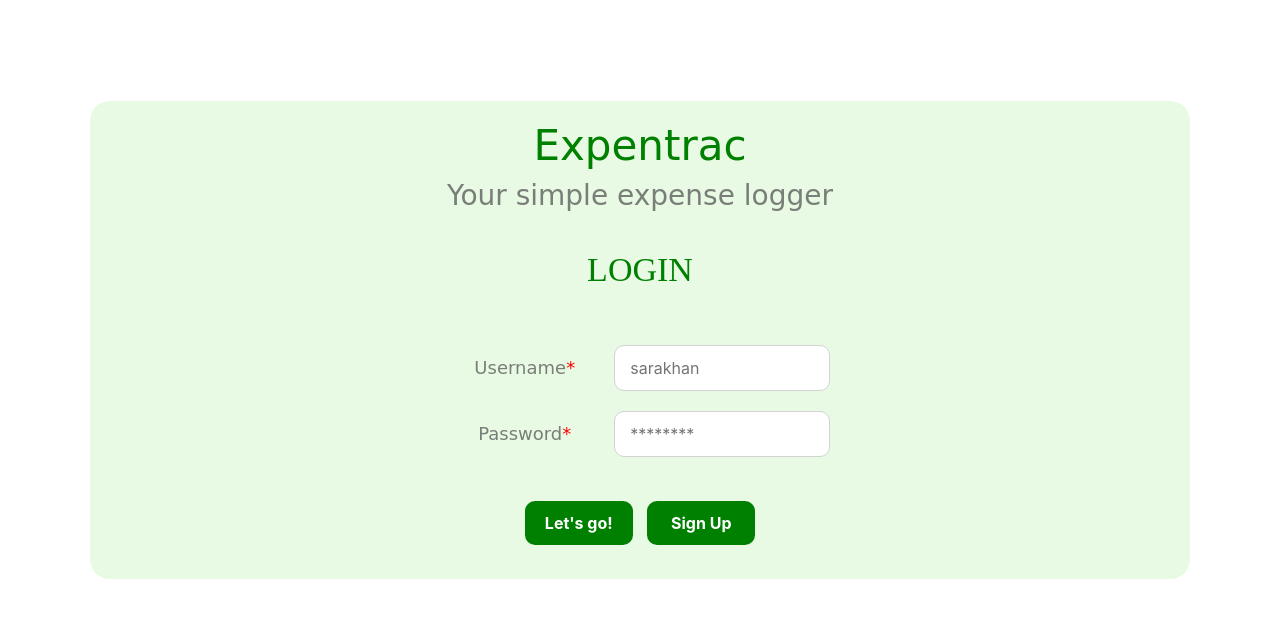
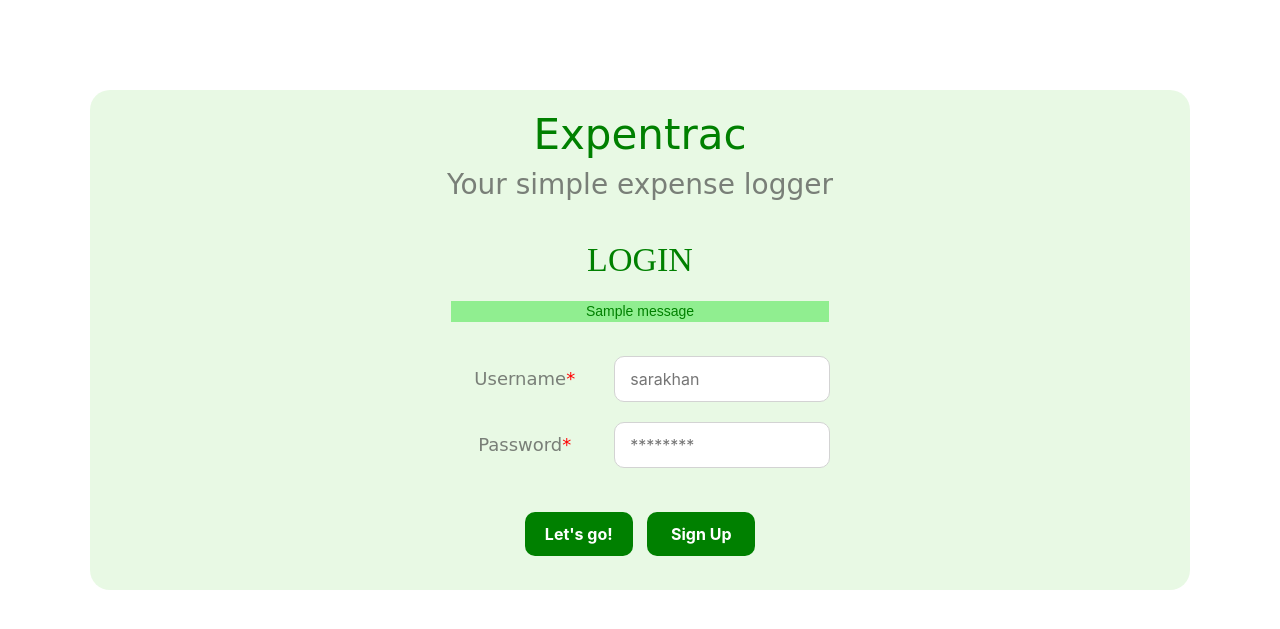
Before and after one commit to sania-dsouza/django-expentrac, a Django app: page / in a window 1280 px wide. Shown: the top 629 px of the page. Run offline with Django 3.2, Linux system fonts and the light colour scheme; one stand-in notice (Sample message) is shown; some libraries are stand-ins or nearby versions.

Commit message:
Added message when logout successful to the login page and styling

```diff
--- a/expentrac/tracker/static/tracker/style.css
+++ b/expentrac/tracker/static/tracker/style.css
@@ -55,6 +55,11 @@
     position: relative;
     align-content: center;
     }
+
+.messages {
+    color: green;
+    background-color: lightgreen;
+}
 
 label {
     display: inline-block;
--- a/expentrac/tracker/templates/tracker/login.html
+++ b/expentrac/tracker/templates/tracker/login.html
@@ -11,6 +11,14 @@
         {# Get the errors on the form, and display before the form starts #}
 
         <div class="fieldWrapper">
+            {% if messages %}
+                <div class="messages">
+                    {% for message in messages %}
+                        {{ message }}
+                    {% endfor %}
+                </div>
+            {% endif %}
+
             {% for field in form %}
                 {% if field.errors %}
                     {% for err in field.errors %}
```
Also changed, not shown: expentrac/db.sqlite3.
